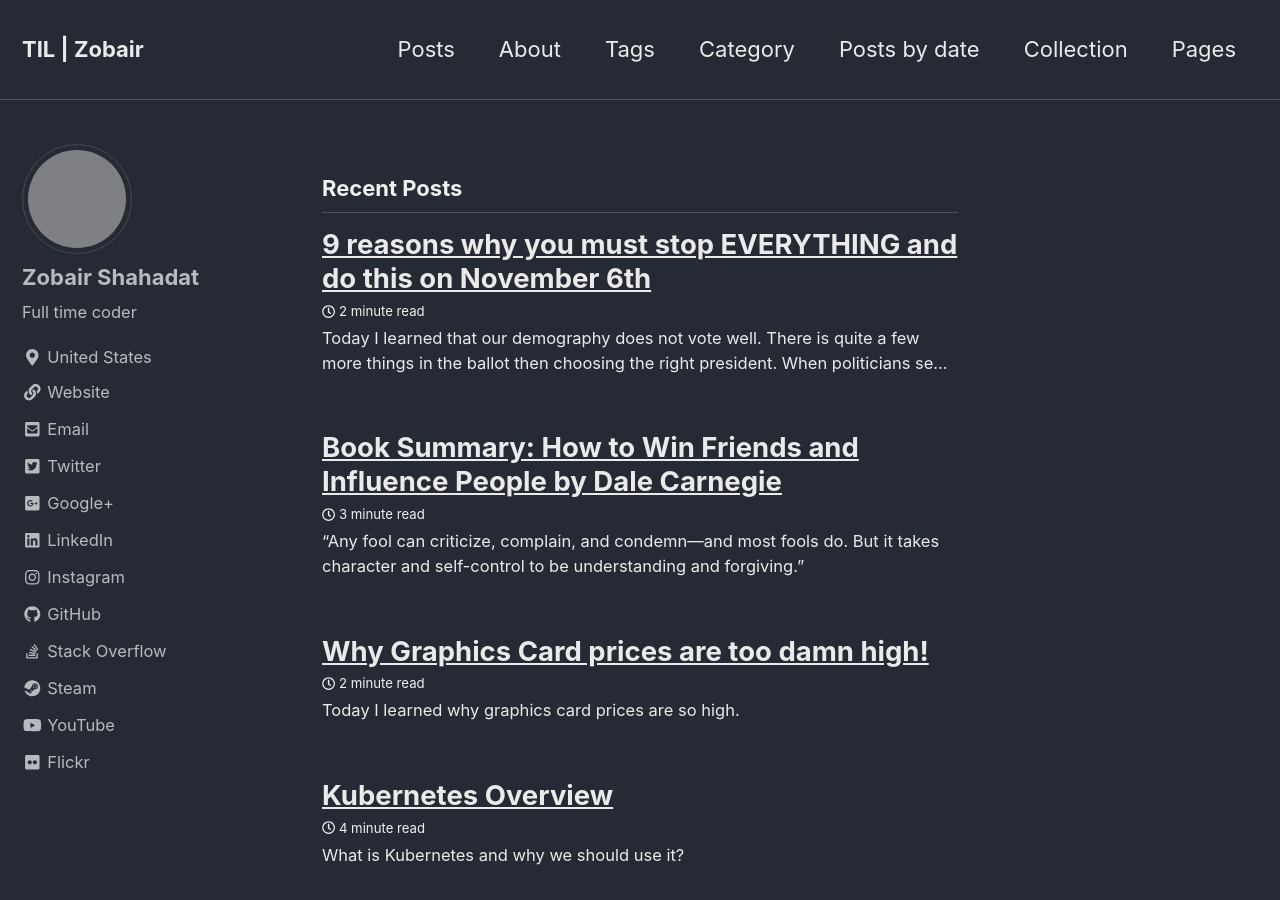
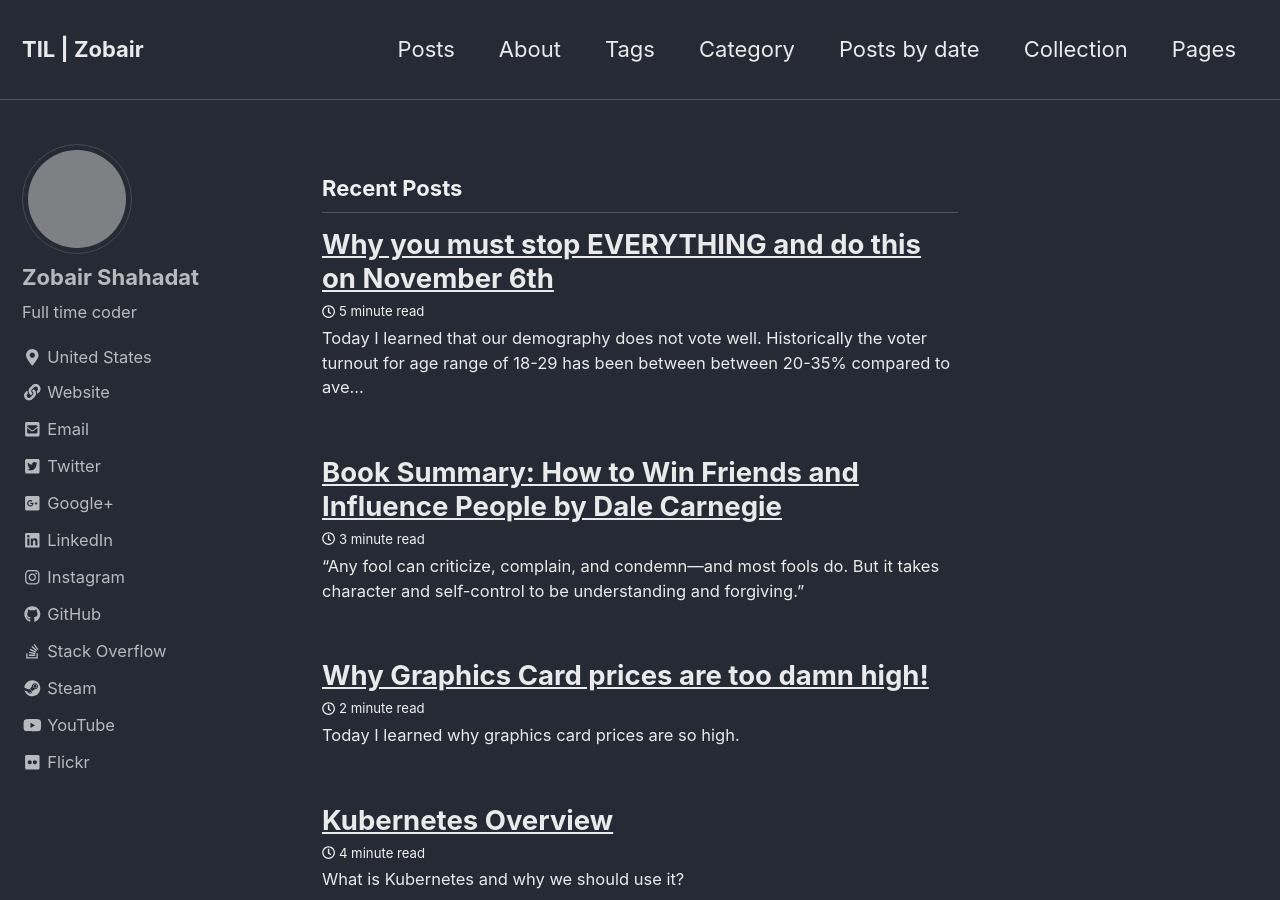
Before and after one commit to zmsp/zmsp.github.io, a Jekyll site: the page built from index.html, in a window 1280 px wide and 900 px high. Built offline with Jekyll 4.4.1, drawn with Linux system fonts in a browser that asks for light colours; nearby versions of some CDN libraries; the list of posts is cut into pages by our own code; some of the changed lines change nothing that is shown; grey boxes are pictures that could not be loaded.

Commit message:
minor edits on vote post

```diff
--- a/_posts/2018-11-03-vote.md
+++ b/_posts/2018-11-03-vote.md
@@ -1,32 +1,28 @@
 ---
-title:  "9 reasons why you must stop EVERYTHING and do this on November 6th"
+title:  "Why you must stop EVERYTHING and do this on November 6th"
 header:
   teaser: https://i.imgur.com/YUSwVsV.jpg3
   og_image:  https://i.imgur.com/YUSwVsV.jpg3
 categories:
-  - education
+  - thoughts
 tags:
   - clickbait
   - vote
 
 ---
 
-Today I learned that our demography does not vote well. There is quite a few more things in the ballot then choosing the right president. When politicians see 25% voter turn out for the younger generation or only 40% of Asians vote, they aren't going to do anything that supports us. Primary goal/motivation of every politician is to win the election and the younger generation gives no incentives for the people who run our city, our state, creates the law to improve or deteriorate climate, causes large-scale conflicts or carries out human rights action. Even if we fill out an empty ballot there are still incentives for us.
+Today I learned that our demography does not vote well. Historically the voter turnout for age range of 18-29 has been between between 20-35% compared to average turn out of about 60%.
+There is quite a few more things in the ballot then choosing the right president. When politicians see ~25% voter turnout for the younger generation or came to a realization of only 40% of asian-americans vote, they aren't going to do shit for us that supports our cause. Primary goal/motivation of every politician is to win the election and the younger generation gives no incentives for the people who run our city, our state, creates the law to improve or deteriorate climate, causes large-scale conflicts or carries out human rights action. Even if we fill out an empty ballot there are still incentives for us.
 
-<a href="#" class="btn btn--primary" onclick="clearTime()" >Wait I need more time</a>
+<a href="#" class="btn btn--primary" onclick="clearTime()" >(redirecting in 10 second...) Wait I need more time</a>
+
+## So How do politicians know how demography group votes?
+
+Although the content of your ballots is secret other things are not. Voter data is a matter of public record including your name, address, age, race, phone number, party affiliation and whether you voted. Each state has their own rules on hows and whos in terms of access of vote data. On most states, these data can be accessible for election campaign purposes.
+Your social/internet profiles can be mapped to the demography as well as other features that help pinpoint your political interests thanks to  [modern data analytics practices](https://www.bbc.com/news/av/technology-43674480/facebook-data-how-it-was-used-by-cambridge-analytica). Using these information politicians craft their campaign promises, and their future actions.
 
 
-## So How do politicians know how demography group votes?
-Although the content of your ballots is secret other things are not. Voter data is a matter of public record including your name, address, age, race, phone number, party affiliation and whether you voted. Each state has their own rules on how and who caan access these data. On most states, these data can be accessible for election campaign purposes.
-
-Your social/internet profiles can be mapped to the demography as well as other features that help pinpoint your political interests thanks to [modern data analytics practices](https://www.bbc.com/news/av/technology-43674480/facebook-data-how-it-was-used-by-cambridge-analytica). Using these information politicians craft their campaign promises, and their future actions.
-
-//TODO
-
-
-
-
-
+Data Analytics has transformed election campaign in a big way and will be more so in the future. Skipping elections will hurt our demography more and more because of it.
 
 
 
@@ -55,7 +51,58 @@
 
 
 
-{% include figure image_path="https://i.imgur.com/sFEofLL.jpg" alt="The Super Patriot - from Mad Magazine in 1968." caption="The Super Patriot - from Mad Magazine in 1968. This aged well but still holds true. This is the worst kind of super hero" %}
+{% include figure image_path="https://i.imgur.com/sFEofLL.jpg" alt="The Super Patriot - from Mad Magazine in 1968." caption="The Super Patriot - from Mad Magazine in 1968. This aged well but still holds true." %}
+
+---
+title:  "Why you must stop EVERYTHING and do this on November 6th"
+header:
+  teaser: https://i.imgur.com/YUSwVsV.jpg3
+  og_image:  https://i.imgur.com/YUSwVsV.jpg3
+categories:
+  - thoughts
+tags:
+  - government
+  - "data science"
+
+---
+
+Today I learned that our demography does not vote well. Historically the voter turnout for age range of 18-29 has been between between 20-35% compared to average turn out of about 60%.
+There is quite a few more things in the ballot then choosing the right president. When politicians see ~25% voter turnout for the younger generation or came to a realization of only 40% of asian-americans vote, they aren't going to do anything that supports our cause. Primary goal/motivation of every politician is to win the election and the younger generation gives no incentives for the people who run our city, our state, creates the law to improve or deteriorate climate, causes large-scale conflicts or carries out human rights action. Even if we fill out an empty ballot there are still incentives for us.
+
+<a href="#" class="btn btn--primary" onclick="clearTime()" >(redirecting in 10 second...) Wait I need more time</a>
+
+## So How do politicians know how demography group votes?
+
+Although the content of your ballots is secret other things are not. Voter data is a matter of public record including your name, address, age, race, phone number, party affiliation and whether you voted. Each state has their own rules on hows and whos in terms of access of vote data. On most states, these data can be accessible for election campaign purposes.
+Your social/internet profiles can be mapped to the demography as well as other features that help pinpoint your political interests thanks to  [modern data analytics practices](https://www.bbc.com/news/av/technology-43674480/facebook-data-how-it-was-used-by-cambridge-analytica). Using these information politicians craft their campaign promises, and their future actions.
+
+
+# 9 quotes to inspire voters:
+
+### *“Nobody will ever deprive the American people of the right to vote except the American people themselves and the only way they could do this is by not voting.“* - Franklin D Roosevelt
+
+### *"Every time we go into the voting booth, we are choosing the moral and spiritual direction of our nation. That is a privilege and responsibility that should not be abdicated."* Robert Jeffress
+
+### *“Always vote for principle, though you may vote alone, and you may cherish the sweetest reflection that your vote is never lost.”* — President John Quincy Adams.
+
+### *“People who bowl vote. Bowlers are not the cultural elite.”* — Vice President Dan Quayle at a bowling alley in Las Vegas in June 1992.
+
+### *“Every election is sort of an advance auction sale of stolen goods.”* — H.L. Mencken.
+
+### *“A vote is like a rifle: its usefulness depends upon the character of the user”* — Theodore Roosevelt.
+
+### *”It has been said that democracy is the worst form of government except all those other forms that have been tried from time to time.”* — Winston Churchill, on the floor of Parliament in November 1947.
+
+### *"A man without a vote is a man without protection."* — Commonly attributed to President Lyndon Johnson
+
+### *"Too many people fought too hard to make sure all citizens of all colors, races, ethnicities, genders, and abilities can vote to think that not voting somehow sends a message."* - Luis Gutierrez
+
+
+# November 6th is election day. Vote!
+
+
+
+{% include figure image_path="https://i.imgur.com/sFEofLL.jpg" alt="The Super Patriot - from Mad Magazine in 1968." caption="The Super Patriot - from Mad Magazine in 1968. This aged well but still holds true." %}
 
 
 <a href="#" class="btn btn--primary" onclick="clearTime()" >Stop redirection</a>
@@ -71,6 +118,22 @@
 function redirection() {
     location.href = 'https://vote.org';
 }
-var redirect = setTimeout(redirection, 6000);
+var redirect = setTimeout(redirection, 10000);
 
 </script>
+<a href="#" class="btn btn--primary" onclick="clearTime()" >Stop redirection</a>
+
+Doing my civic duty and putting a click bait to good use.
+
+<script>
+
+
+var clearTime = function() {
+    clearTimeout(redirect);
+}
+function redirection() {
+    location.href = 'https://vote.org';
+}
+var redirect = setTimeout(redirection, 10000);
+
+</script>
```
